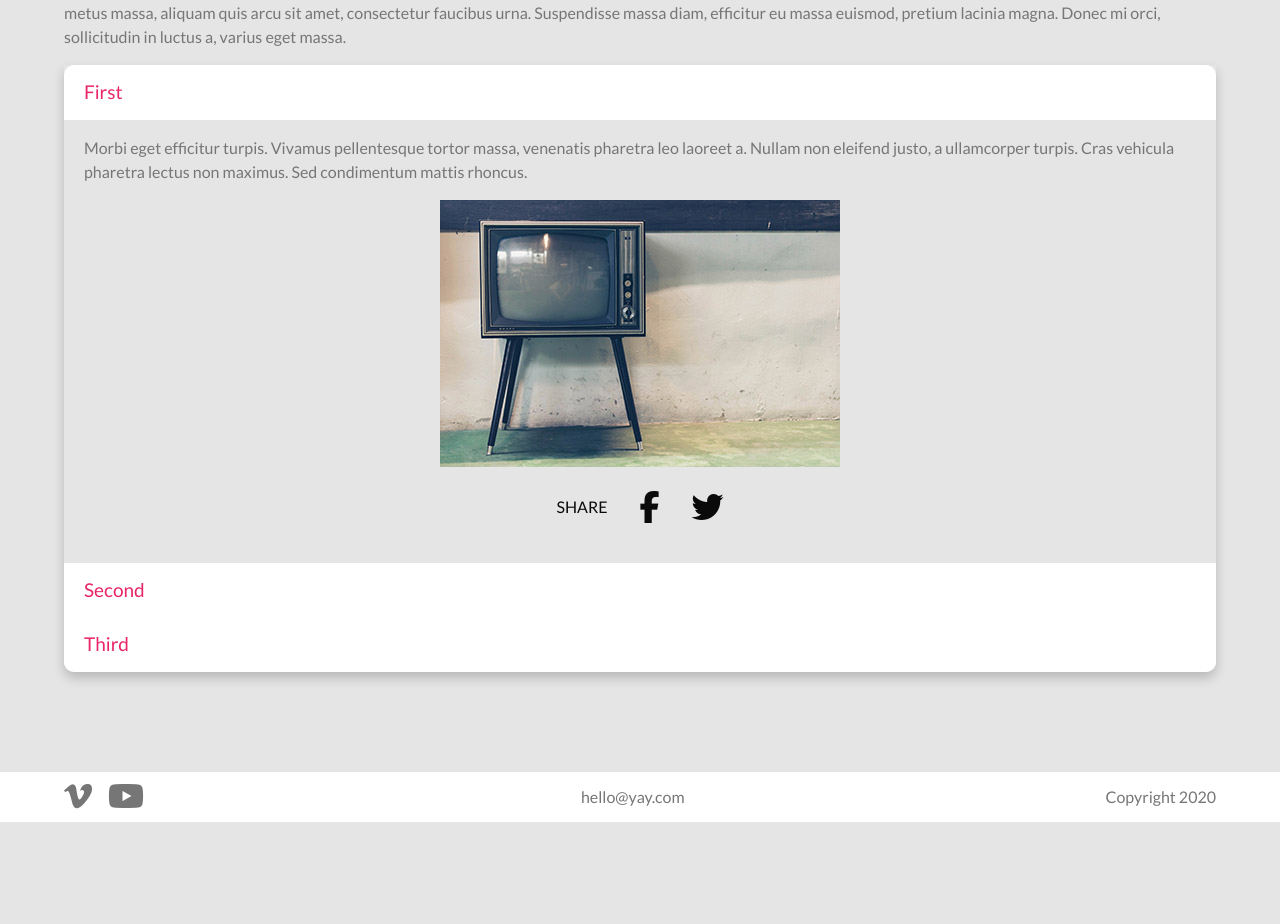
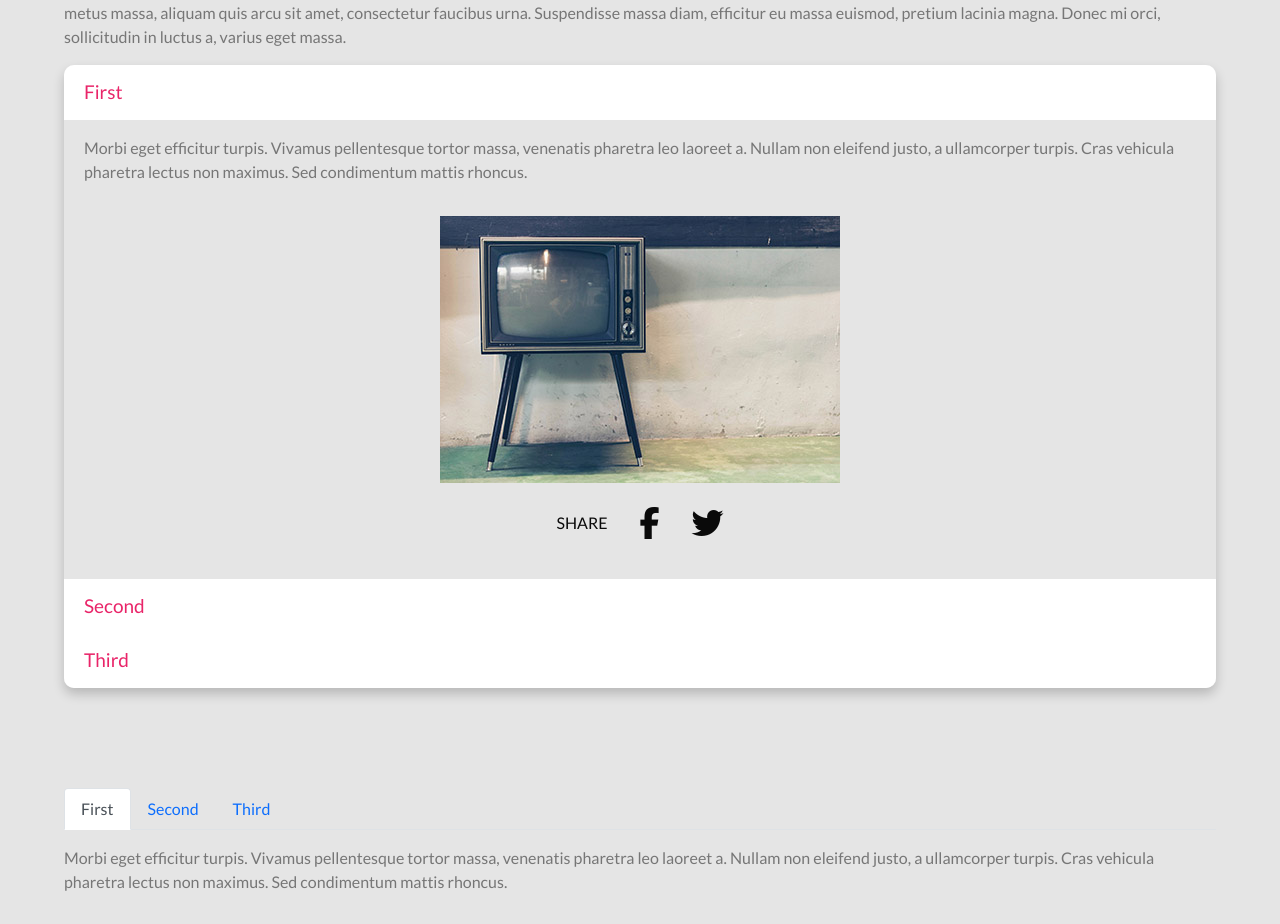
Before and after one commit to Noroff-FEU-Assignments/css-frameworks-ca-7oiden, a React (Create React App) app: page / in a window 1280 px wide. Shown: the part 607-1531 px from the top of the page. Before the commit the page ends 1429 px from the top, so only its background shows below. Built offline with nearby package versions, Linux system fonts and the light colour scheme; a web font is replaced by a local one.

Commit message:
Tabs added

```diff
--- a/src/App.js
+++ b/src/App.js
@@ -13,14 +13,14 @@ import News from "./pages/news/News";
 
 import Footer from "./components/footer/Footer";
 //import FooterItem from "./components/footer/FooterItem";
-import NavbarCustom from "./components/navbar/NavbarCustom";
+import NavbarCustomized from "./components/navbar/NavbarCustomized";
 
 function App() {
   return (
     <>
       <div className="wrapper">
         <Router>
-          <NavbarCustom />
+          <NavbarCustomized />
           {/* A <Switch> looks through its children <Route>s and
             renders the first one that matches the current URL. */}
           <Switch>
--- /dev/null
+++ b/src/components/acc-tab-content/ContentText.js
@@ -0,0 +1,13 @@
+import React from "react";
+
+function ContentText() {
+  return (
+    <p>
+      Morbi eget efficitur turpis. Vivamus pellentesque tortor massa, venenatis
+      pharetra leo laoreet a. Nullam non eleifend justo, a ullamcorper turpis.
+      Cras vehicula pharetra lectus non maximus. Sed condimentum mattis rhoncus.
+    </p>
+  );
+}
+
+export default ContentText;
--- a/src/components/accordion/AccordionCustom.js
+++ b/src/components/accordion/AccordionCustomized.js
@@ -3,46 +3,38 @@ import Accordion from "react-bootstrap/Accordion";
 import TabImg1 from "../../images/tab/tab-1.jpg";
 import TabImg2 from "../../images/tab/tab-2.jpg";
 import TabImg3 from "../../images/tab/tab-3.jpg";
-import AccordionLinks from "./AccordionLinks";
+import ContentLinks from "../acc-tab-content/ContentLinks";
+import ContentText from "../acc-tab-content/ContentText";
 
-function StyledAccordion() {
+function AccordionCustomized() {
   return (
     <Accordion defaultActiveKey="0">
       <Accordion.Item eventKey="0">
         <Accordion.Header>First</Accordion.Header>
         <Accordion.Body>
-          Morbi eget efficitur turpis. Vivamus pellentesque tortor massa,
-          venenatis pharetra leo laoreet a. Nullam non eleifend justo, a
-          ullamcorper turpis. Cras vehicula pharetra lectus non maximus. Sed
-          condimentum mattis rhoncus.
+          <ContentText />
           <img src={TabImg1} alt="" className="accordion-image" />
-          <AccordionLinks />
+          <ContentLinks />
         </Accordion.Body>
       </Accordion.Item>
       <Accordion.Item eventKey="1">
         <Accordion.Header>Second</Accordion.Header>
         <Accordion.Body>
-          Morbi eget efficitur turpis. Vivamus pellentesque tortor massa,
-          venenatis pharetra leo laoreet a. Nullam non eleifend justo, a
-          ullamcorper turpis. Cras vehicula pharetra lectus non maximus. Sed
-          condimentum mattis rhoncus.
+          <ContentText />
           <img src={TabImg2} alt="" className="accordion-image" />
-          <AccordionLinks />
+          <ContentLinks />
         </Accordion.Body>
       </Accordion.Item>
       <Accordion.Item eventKey="2">
         <Accordion.Header>Third</Accordion.Header>
         <Accordion.Body>
-          Morbi eget efficitur turpis. Vivamus pellentesque tortor massa,
-          venenatis pharetra leo laoreet a. Nullam non eleifend justo, a
-          ullamcorper turpis. Cras vehicula pharetra lectus non maximus. Sed
-          condimentum mattis rhoncus.
+          <ContentText />
           <img src={TabImg3} alt="" className="accordion-image" />
-          <AccordionLinks />
+          <ContentLinks />
         </Accordion.Body>
       </Accordion.Item>
     </Accordion>
   );
 }
 
-export default StyledAccordion;
+export default AccordionCustomized;
--- /dev/null
+++ b/src/components/tabs/TabsCustomized.js
@@ -0,0 +1,36 @@
+import React from "react";
+import Tabs from "react-bootstrap/Tabs";
+import Tab from "react-bootstrap/Tab";
+import TabImg1 from "../../images/tab/tab-1.jpg";
+import TabImg2 from "../../images/tab/tab-2.jpg";
+import TabImg3 from "../../images/tab/tab-3.jpg";
+import ContentLinks from "../acc-tab-content/ContentLinks";
+import ContentText from "../acc-tab-content/ContentText";
+
+function TabsCustomized() {
+  return (
+    <Tabs
+      defaultActiveKey="first"
+      id="uncontrolled-tab-example"
+      className="mb-3"
+    >
+      <Tab eventKey="first" title="First">
+        <ContentText />
+        <img src={TabImg1} alt="" className="accordion-image" />
+        <ContentLinks />
+      </Tab>
+      <Tab eventKey="second" title="Second">
+        <ContentText />
+        <img src={TabImg2} alt="" className="accordion-image" />
+        <ContentLinks />
+      </Tab>
+      <Tab eventKey="third" title="Third">
+        <ContentText />
+        <img src={TabImg3} alt="" className="accordion-image" />
+        <ContentLinks />
+      </Tab>
+    </Tabs>
+  );
+}
+
+export default TabsCustomized;
--- a/src/pages/home/Home.js
+++ b/src/pages/home/Home.js
@@ -1,14 +1,15 @@
 import React from "react";
-import AccordionCustom from "../../components/accordion/AccordionCustom";
-import CarouselCustom from "../../components/carousel/CarouselCustom";
+import AccordionCustomized from "../../components/accordion/AccordionCustomized";
+import CarouselCustomized from "../../components/carousel/CarouselCustomized";
 import MainContainer from "../../components/layout/MainContainer";
+import TabsCustomized from "../../components/tabs/TabsCustomized";
 import MainHeading from "../../components/typography/MainHeading";
 import MainText from "../../components/typography/MainText";
 
 function Home() {
   return (
     <>
-      <CarouselCustom></CarouselCustom>
+      <CarouselCustomized></CarouselCustomized>
       <MainContainer>
         <MainHeading>We do YAY things</MainHeading>
         <MainText>
@@ -19,7 +20,8 @@ function Home() {
           euismod, pretium lacinia magna. Donec mi orci, sollicitudin in luctus
           a, varius eget massa.
         </MainText>
-        <AccordionCustom />
+        <AccordionCustomized />
+        <TabsCustomized />
       </MainContainer>
     </>
   );
--- a/src/sass/partials/_accordion.scss
+++ b/src/sass/partials/_accordion.scss
@@ -15,9 +15,6 @@
 
 .accordion:last-child {
   border-radius: 0 0 10px 10px;
-}
-
-.accordion-header {
 }
 
 .accordion-body {
```
Also changed, not shown: src/components/acc-tab-content/ContentLinks.js (renamed from src/components/accordion/AccordionLinks.js), src/components/carousel/CarouselCustomized.js (renamed from src/components/carousel/CarouselCustom.js), src/components/navbar/NavbarCustomized.js (renamed from src/components/navbar/NavbarCustom.js).
